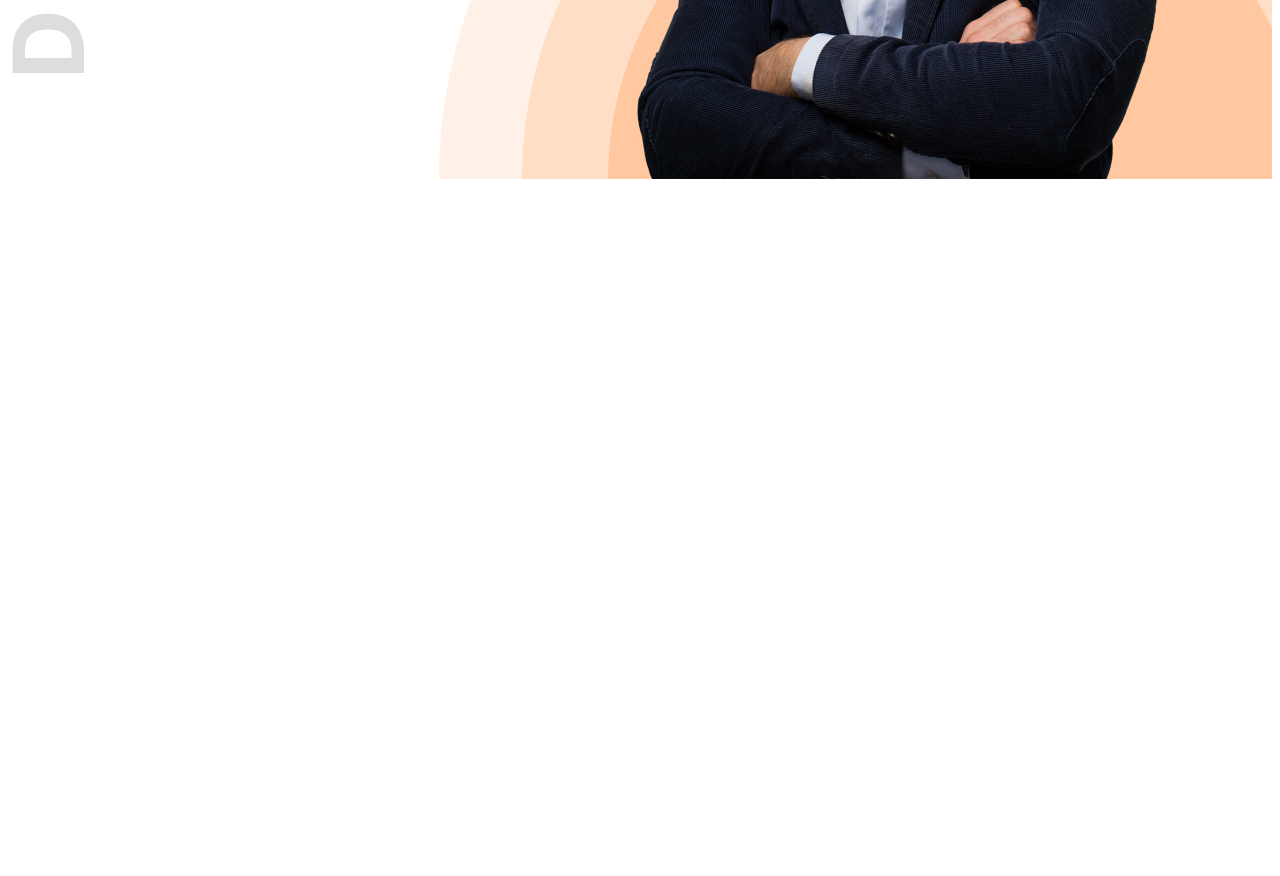
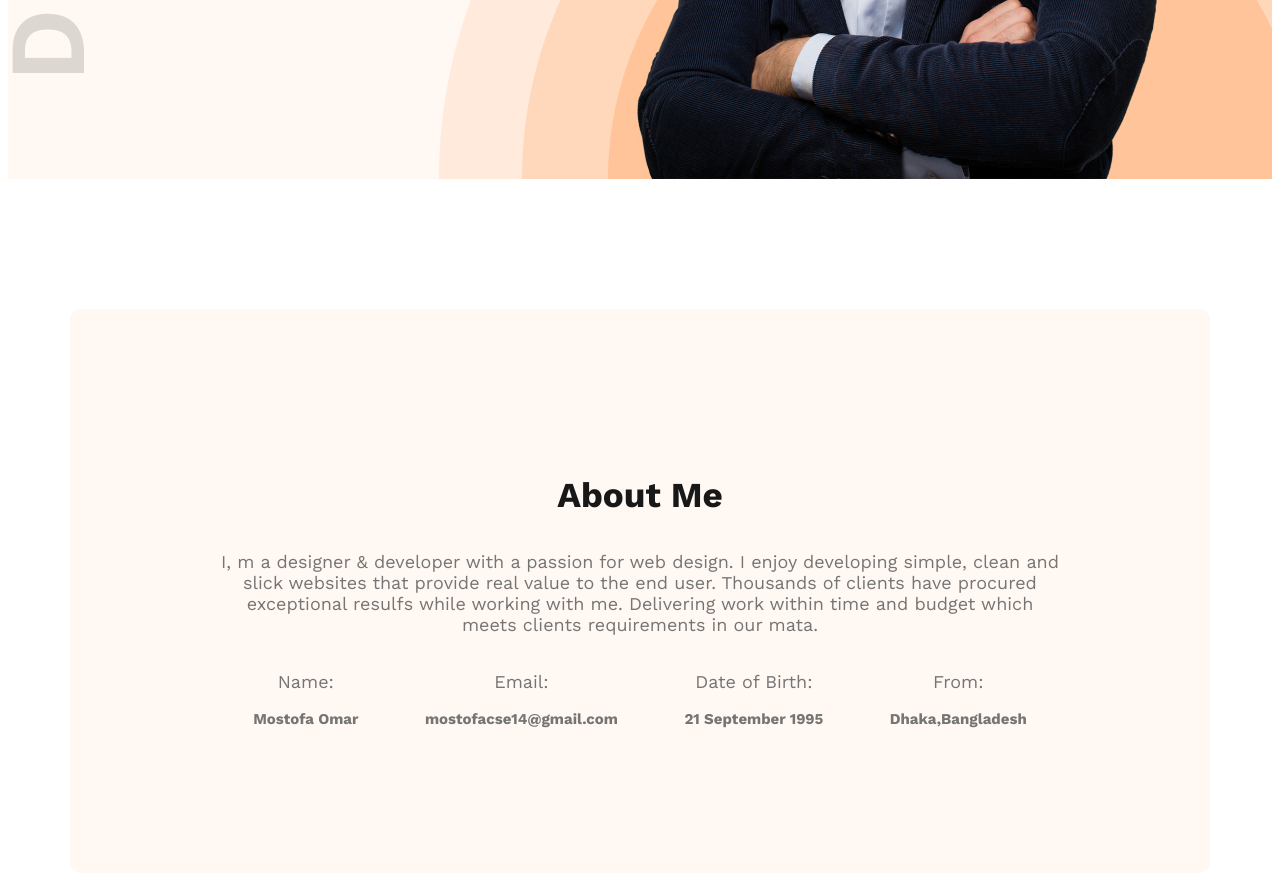
Before and after one commit to Mostofarusho/portfolio-resources-10thBatch-Project, a plain HTML site: page index.html in a window 1280 px wide. Shown: the part 740-1616 px from the top of the page. Before the commit the page ends 969 px from the top, so only its background shows below. Drawn offline with nearby package versions, Linux system fonts and the light colour scheme.

Commit message:
About Section

```diff
--- a/index.html
+++ b/index.html
@@ -14,7 +14,7 @@
 </head>
 
 <body class="work-sans-normal">
-    <header class="header">
+    <header class="header secondary-bg">
         <nav>
             <h3 class="nav-title">Ma<span class="text-primary">r</span>y</h3>
             <ul>
@@ -41,7 +41,29 @@
         </div>
     </header>
     <main>
-
+        <div class="about secondary-bg">
+            <h3 class="section-title">About Me</h3>
+            <p class="section-description">I, m a designer & developer with a passion for web design. I enjoy developing simple, clean and slick websites that provide real value to the end user. Thousands of clients have procured exceptional resulfs while working with me. Delivering
+                work within time and budget which meets clients requirements in our mata.</p>
+            <div class="about-items">
+                <div class="about-item">
+                    <p class="item-title section-description">Name:</p>
+                    <p class="item-description">Mostofa Omar</p>
+                </div>
+                <div class="about-item">
+                    <p class="item-title section-description">Email:</p>
+                    <p class="item-description">mostofacse14@gmail.com</p>
+                </div>
+                <div class="about-item">
+                    <p class="item-title section-description">Date of Birth:</p>
+                    <p class="item-description">21 September 1995</p>
+                </div>
+                <div class="about-item">
+                    <p class="item-title section-description">From:</p>
+                    <p class="item-description">Dhaka,Bangladesh</p>
+                </div>
+            </div>
+        </div>
     </main>
     <footer>
 
--- a/styles/portfolio.css
+++ b/styles/portfolio.css
@@ -23,10 +23,26 @@
     font-weight: 700;
     padding: 18px 36px;
     border: none;
+    cursor: pointer;
 }
 
 .btn-primary i {
     margin-right: 8px;
+}
+
+.secondary-bg {
+    background: rgb(255, 248, 243);
+}
+
+.section-title {
+    font-size: 35px;
+    font-weight: bold;
+    color: rgb(24, 24, 24);
+}
+
+.section-description {
+    font-size: 18px;
+    color: rgb(117, 117, 117);
 }
 
 .btn-contact {
@@ -38,6 +54,7 @@
     padding: 18px 36px;
     border: none;
     margin-left: 10px;
+    cursor: pointer;
 }
 
 .btn-contact i {
@@ -114,3 +131,32 @@ nav ul li a {
     font-size: 20px;
     font-weight: 400;
 }
+
+
+/* main styles  */
+
+main {
+    max-width: 1140px;
+    margin: 0 auto;
+}
+
+
+/* about styles*/
+
+.about {
+    border-radius: 10px;
+    padding: 130px 150px;
+    text-align: center;
+    margin-top: 130px;
+}
+
+.about-items {
+    display: flex;
+    justify-content: space-around;
+}
+
+.item-description {
+    font-size: 15px;
+    font-weight: bold;
+    color: rgb(117, 117, 117);
+}
```
